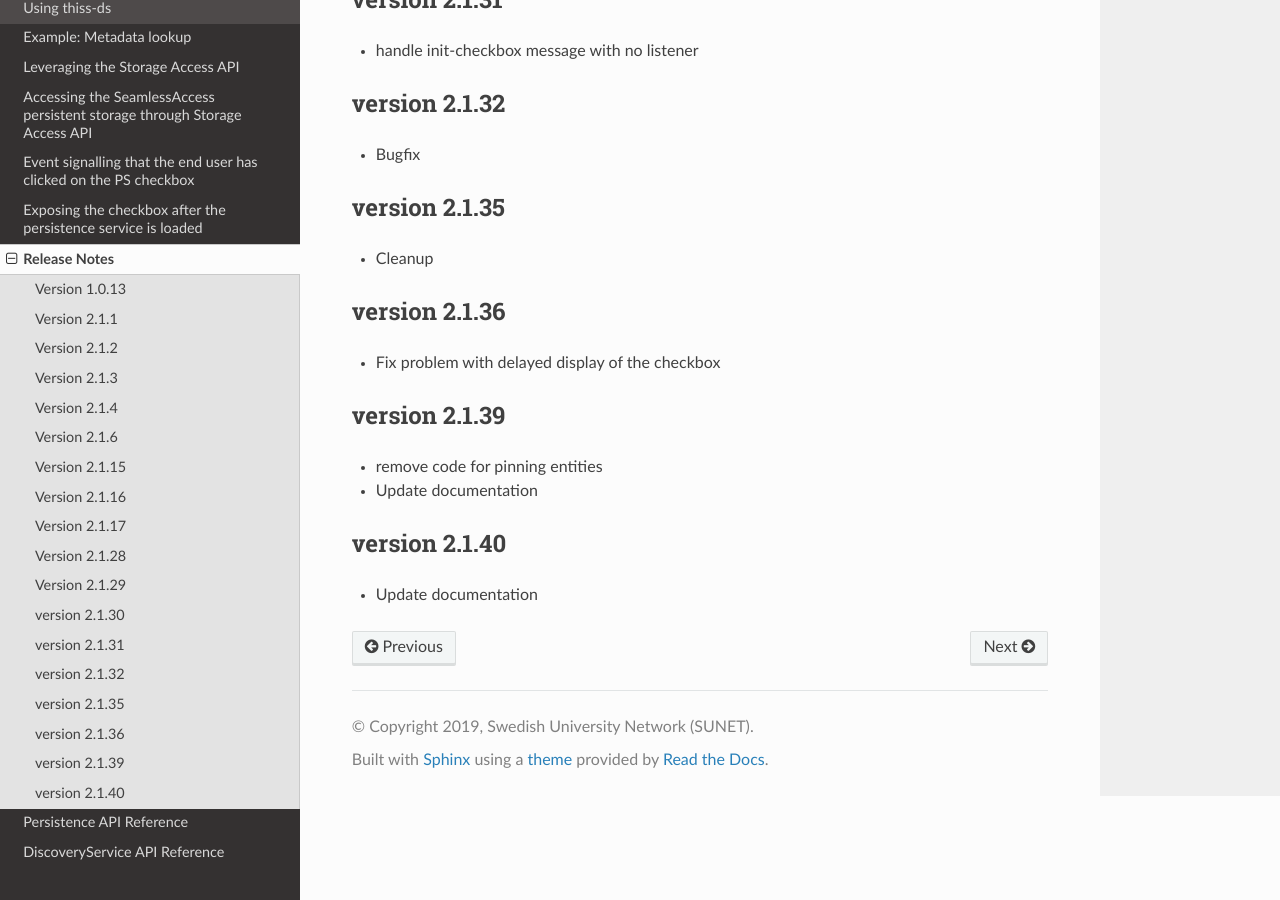
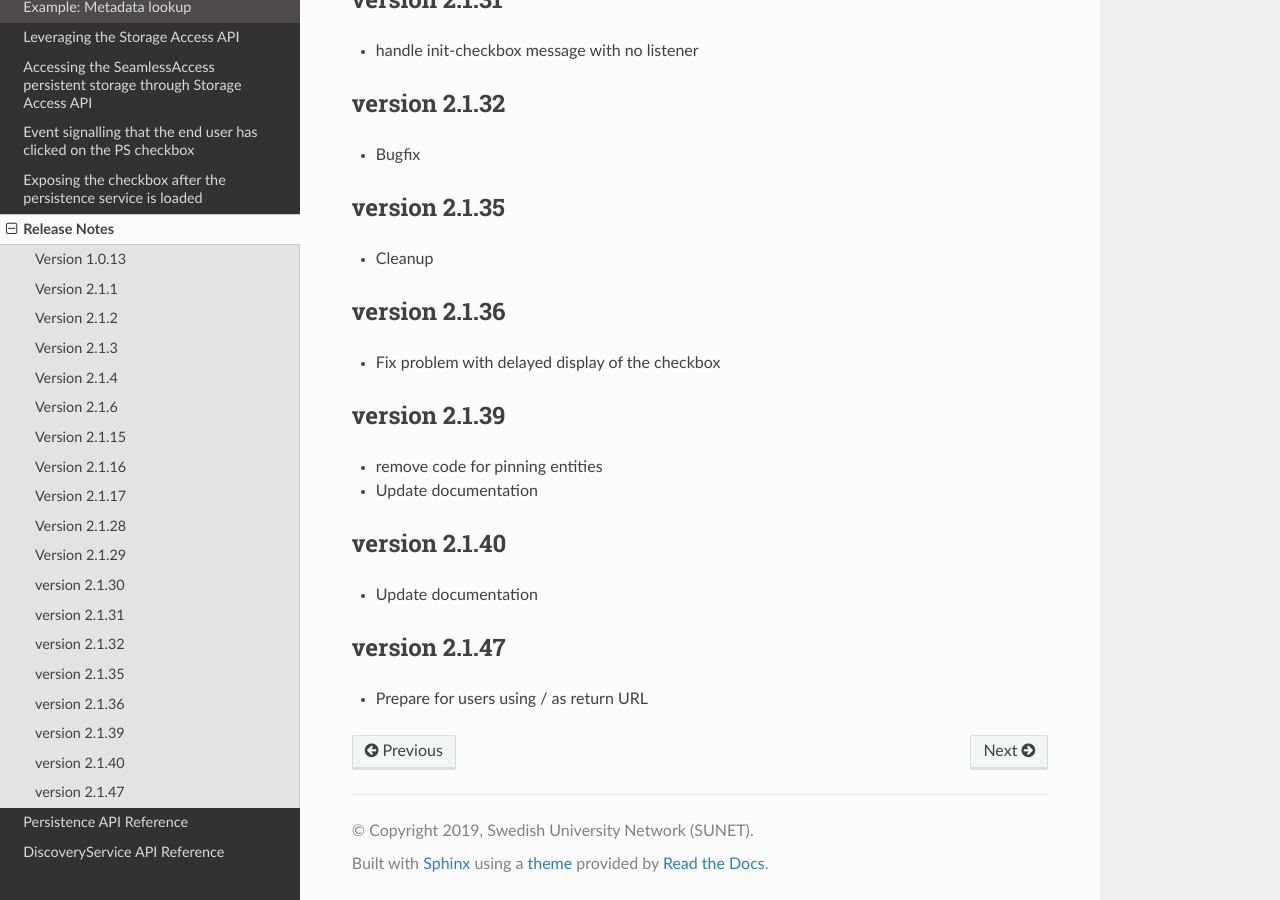
Before and after one commit to TheIdentitySelector/thiss-ds-js, a Sphinx documentation site: the page built from docs/releasenotes.rst, in a window 1280 px wide and 900 px high, scrolled down 1497 px. Built offline with Sphinx 7.4.7 and the Read the Docs theme 3.1.0, drawn with Linux system fonts in a browser that asks for light colours.

Commit message:
bump to version 2.1.47

```diff
--- a/docs/conf.py
+++ b/docs/conf.py
@@ -26,7 +26,7 @@ author = u'Leif Johansson'
 # The short X.Y version
 version = u'2.1'
 # The full version, including alpha/beta/rc tags
-release = u'2.1.40'
+release = u'2.1.47'
 
 js_source_path = '../src'
 
--- a/docs/releasenotes.rst
+++ b/docs/releasenotes.rst
@@ -94,3 +94,8 @@ version 2.1.40
 --------------
 
 * Update documentation
+
+version 2.1.47
+--------------
+
+* Prepare for users using / as return URL
--- a/package.json
+++ b/package.json
@@ -1,6 +1,6 @@
 {
   "name": "@theidentityselector/thiss-ds",
-  "version": "2.1.40",
+  "version": "2.1.47",
   "description": "A set of clients for the thiss.io service",
   "main": "dist/thiss-ds.js",
   "homepage": "https://thiss.io",
```
Also changed, not shown: 3 other files.
